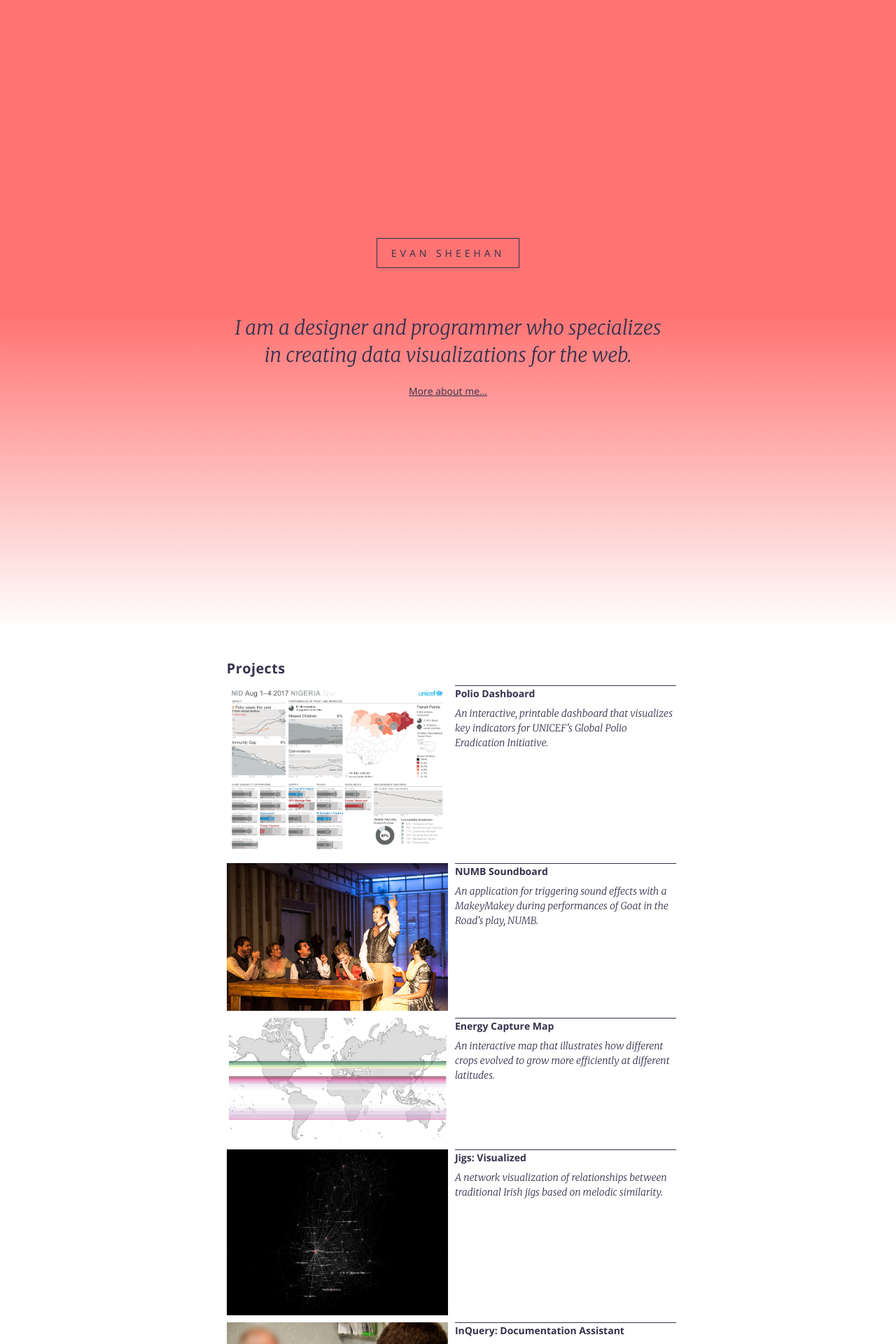
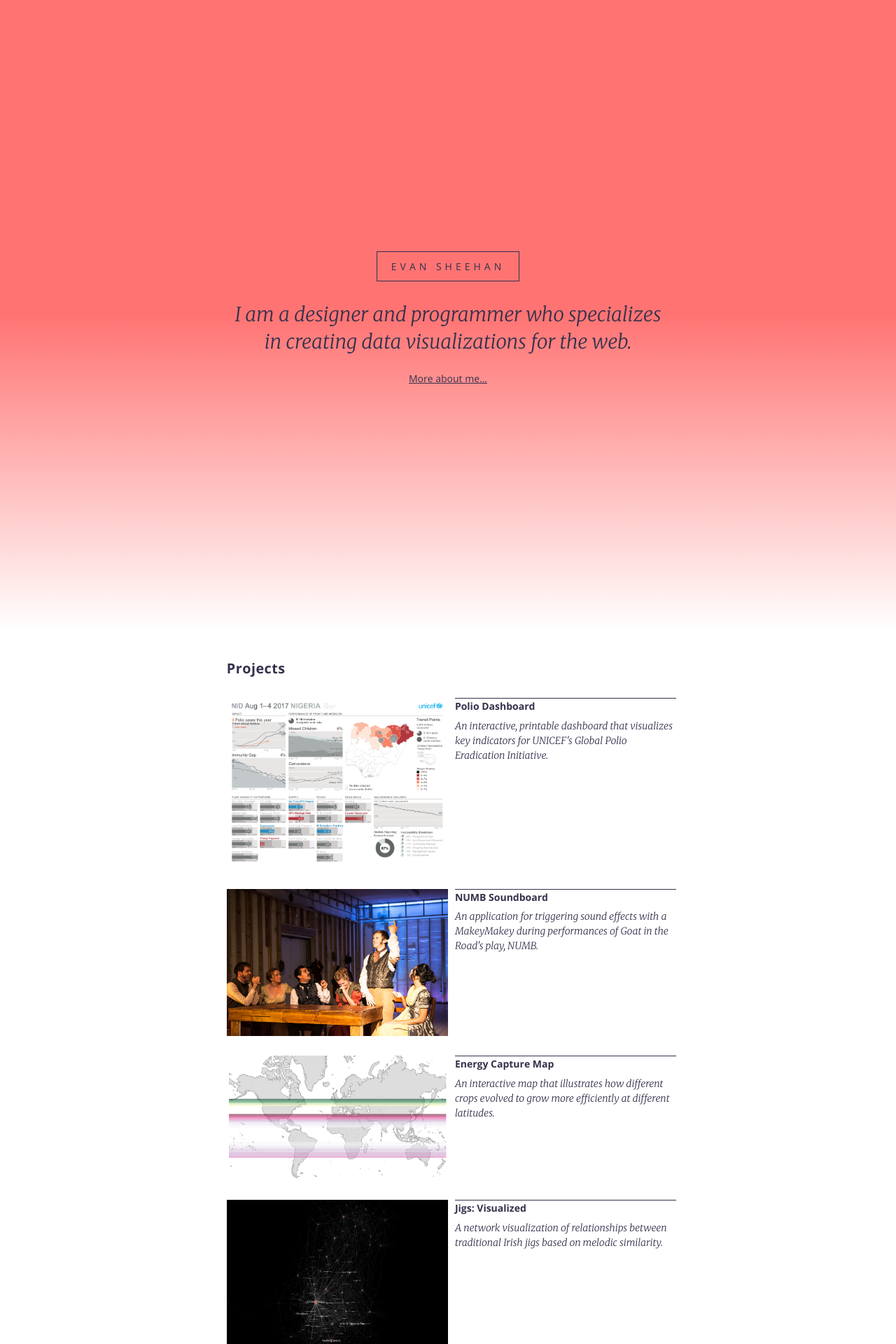
Before and after one commit to darthmall/darthmall.github.io, a Jekyll site: the page built from index.md, in a window 1280 px wide. Shown: the top 1920 px of the page at 70% size. Built offline with Jekyll 4.4.1, drawn with Linux system fonts in a browser that asks for light colours; nearby versions of some CDN libraries.

Commit message:
Tweak vertical spacing to improve rhythm

```diff
--- a/_sass/layout.sass
+++ b/_sass/layout.sass
@@ -1,5 +1,5 @@
 * + *
-  margin-top: $gutter
+  margin-top: $xl
 
 img
   max-width: 100%
@@ -34,6 +34,10 @@ footer
   a
     color: $text-color
     text-decoration: none
+
+    img, h3, p
+      margin-top: $xs
+      margin-bottom: $xs
 
 .cover
   background: linear-gradient(to bottom, $primary-color, $primary-color 50%, #fff)
--- a/_sass/typography.sass
+++ b/_sass/typography.sass
@@ -10,7 +10,6 @@ header
   border-color: $primary-color
   color: $primary-color
   letter-spacing: 5px
-  margin-bottom: $xxxl
   margin-top: $gutter
   text-align: center
   text-transform: uppercase
@@ -44,6 +43,9 @@ p, dl, h1, h2, h3, aside
 
 p + p
   margin-top: $line-height
+
+h1 + p
+  margin-top: $xs
 
 h1
   font-size: $xl
```
